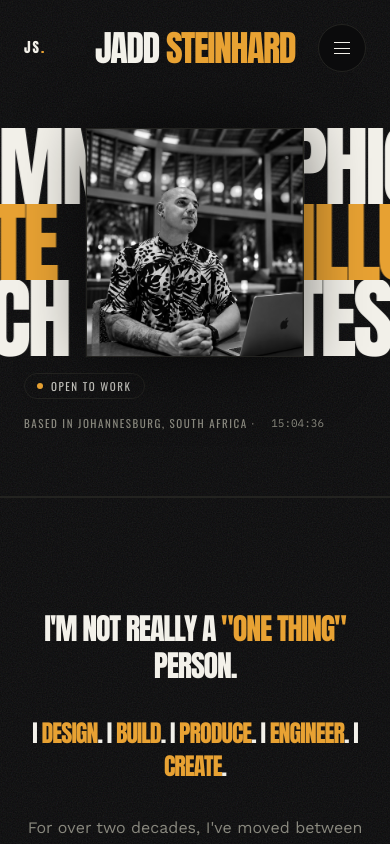
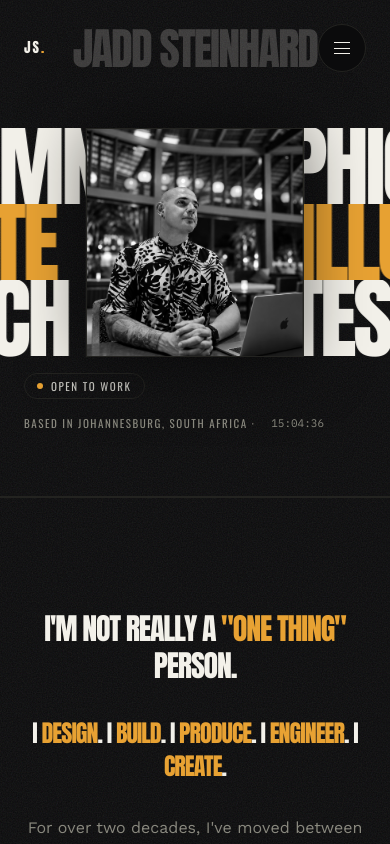
Before and after one commit to Jadd-Hard/jadd-hard-portfolio, a Next.js app: page / in a window 390 px wide. Shown: the top 844 px of the page. Built offline with nearby package versions, Linux system fonts and the light colour scheme.

Commit message:
Refactor Header component: update main title styling for improved layout and responsiveness

```diff
--- a/components/Header.tsx
+++ b/components/Header.tsx
@@ -55,11 +55,11 @@ export default function Header() {
         href="/"
         aria-hidden={scrolled}
         tabIndex={scrolled ? -1 : 0}
-        className={`absolute left-1/2 top-1/2 -translate-x-1/2 -translate-y-1/2 whitespace-nowrap font-display text-4xl uppercase leading-none tracking-tightest transition-opacity duration-300 md:text-7xl ${
+        className={`absolute inset-x-0 top-1/2 w-full -translate-y-1/2 text-center whitespace-nowrap font-display text-[clamp(2.75rem,10vw,9rem)] uppercase leading-none tracking-tightest text-paper/20 transition-opacity duration-300 ${
           scrolled ? "pointer-events-none opacity-0" : "opacity-100"
         }`}
       >
-        JADD <span className="text-amber">STEINHARD</span>
+        JADD STEINHARD
       </Link>
 
       <button
```
